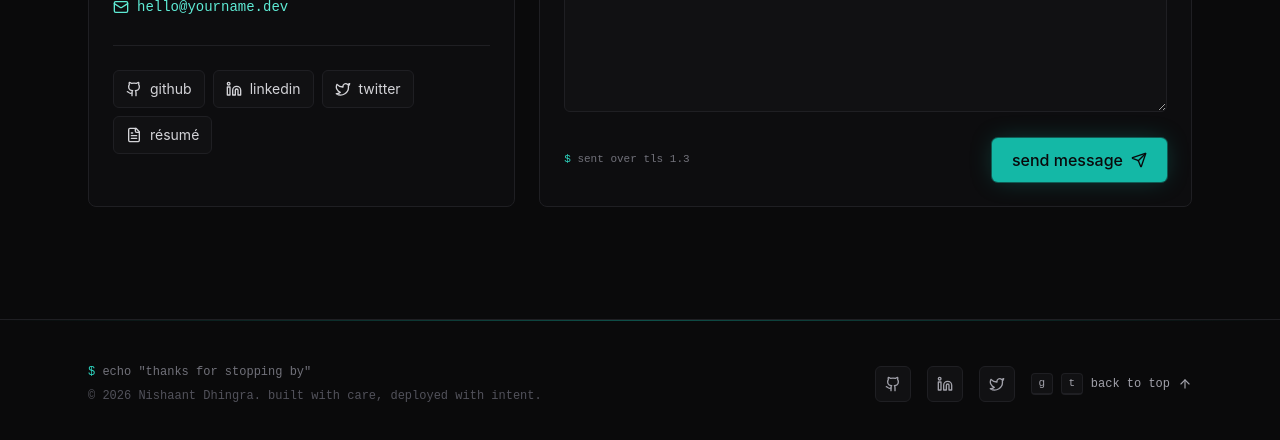
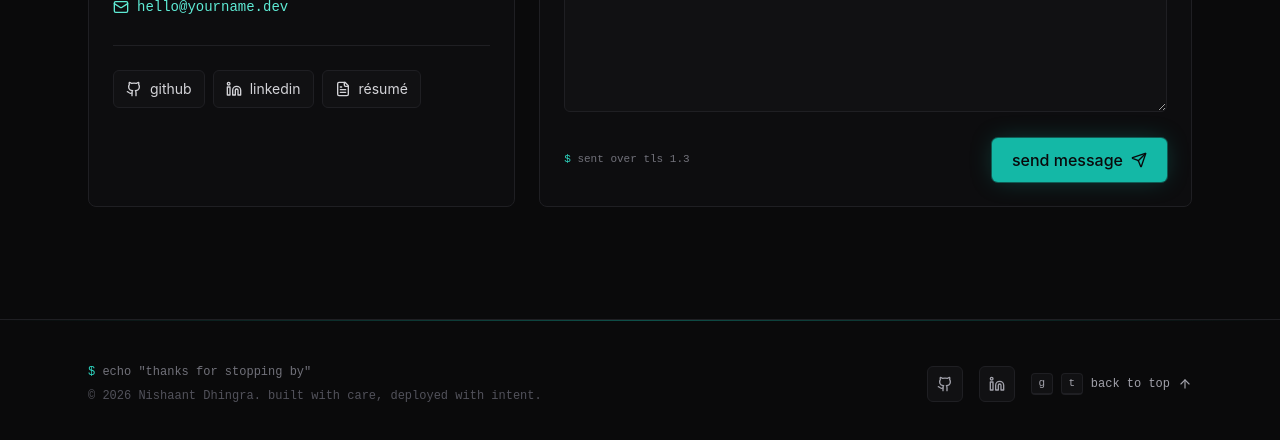
Before and after one commit to dhingranishaant/portfolio-react, a React (Create React App) app in the folder sre-portfolio/: page / in a window 1280 px wide. Shown: the part 4685-5125 px from the top of the page. Built offline with nearby package versions, Linux system fonts and the light colour scheme.

Commit message:
removed-twitter-social

```diff
--- a/sre-portfolio/src/components/Contact.jsx
+++ b/sre-portfolio/src/components/Contact.jsx
@@ -1,7 +1,7 @@
 import React, { useState } from "react";
 import { SectionHeader } from "./About";
 import { profile } from "../data/mock";
-import { Mail, Send, Github, Linkedin, Twitter, FileText } from "lucide-react";
+import { Mail, Send, Github, Linkedin, FileText } from "lucide-react";
 import { toast } from "sonner";
 
 const Contact = () => {
@@ -52,10 +52,6 @@ const Contact = () => {
                                className="inline-flex items-center gap-2 px-3 py-2 rounded-md border border-[#1f1f23] bg-[#111113] text-sm text-zinc-300 hover:text-teal-300 hover:border-teal-500/50 transition-colors">
                                 <Linkedin className="w-4 h-4" /> linkedin
                             </a>
-                            <a href={profile.socials.twitter} target="_blank" rel="noreferrer"
-                               className="inline-flex items-center gap-2 px-3 py-2 rounded-md border border-[#1f1f23] bg-[#111113] text-sm text-zinc-300 hover:text-teal-300 hover:border-teal-500/50 transition-colors">
-                                <Twitter className="w-4 h-4" /> twitter
-                            </a>
                             <a href={profile.socials.resume}
                                className="inline-flex items-center gap-2 px-3 py-2 rounded-md border border-[#1f1f23] bg-[#111113] text-sm text-zinc-300 hover:text-teal-300 hover:border-teal-500/50 transition-colors">
                                 <FileText className="w-4 h-4" /> résumé
--- a/sre-portfolio/src/components/Footer.jsx
+++ b/sre-portfolio/src/components/Footer.jsx
@@ -1,5 +1,5 @@
 import React from "react";
-import { Github, Linkedin, Twitter, ArrowUp } from "lucide-react";
+import { Github, Linkedin, ArrowUp } from "lucide-react";
 import { profile } from "../data/mock";
 
 const Footer = () => {
@@ -21,10 +21,6 @@ const Footer = () => {
                        className="w-9 h-9 rounded-md border border-[#1f1f23] bg-[#111113] flex items-center justify-center text-zinc-400 hover:text-teal-300 hover:border-teal-500/60 transition-colors" aria-label="LinkedIn">
                         <Linkedin className="w-4 h-4" />
                     </a>
-                    <a href={profile.socials.twitter} target="_blank" rel="noreferrer"
-                       className="w-9 h-9 rounded-md border border-[#1f1f23] bg-[#111113] flex items-center justify-center text-zinc-400 hover:text-teal-300 hover:border-teal-500/60 transition-colors" aria-label="Twitter">
-                        <Twitter className="w-4 h-4" />
-                    </a>
                     <button onClick={() => window.scrollTo({ top: 0, behavior: "smooth" })}
                             className="inline-flex items-center gap-2 mono text-xs text-zinc-400 hover:text-teal-300 transition-colors">
                         <span className="kbd">g</span><span className="kbd">t</span> back to top <ArrowUp className="w-3.5 h-3.5" />
--- a/sre-portfolio/src/data/mock.js
+++ b/sre-portfolio/src/data/mock.js
@@ -13,7 +13,6 @@ export const profile = {
     socials: {
         github: "https://github.com/dhingranishaant",
         linkedin: "https://www.linkedin.com/in/nishaant-dhingra/",
-        twitter: "https://twitter.com/yourname",
         resume: "#",
     },
     metrics: [
```
